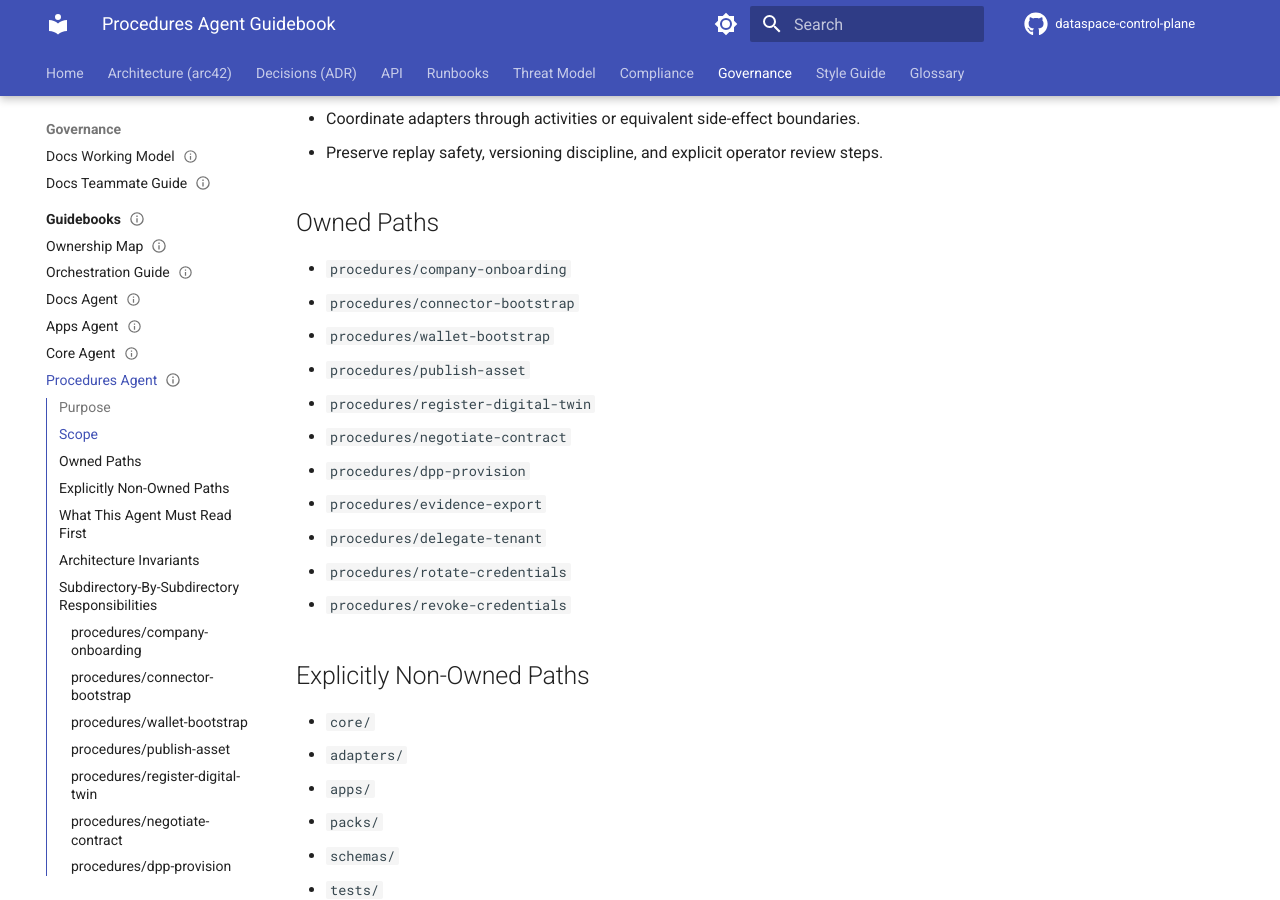
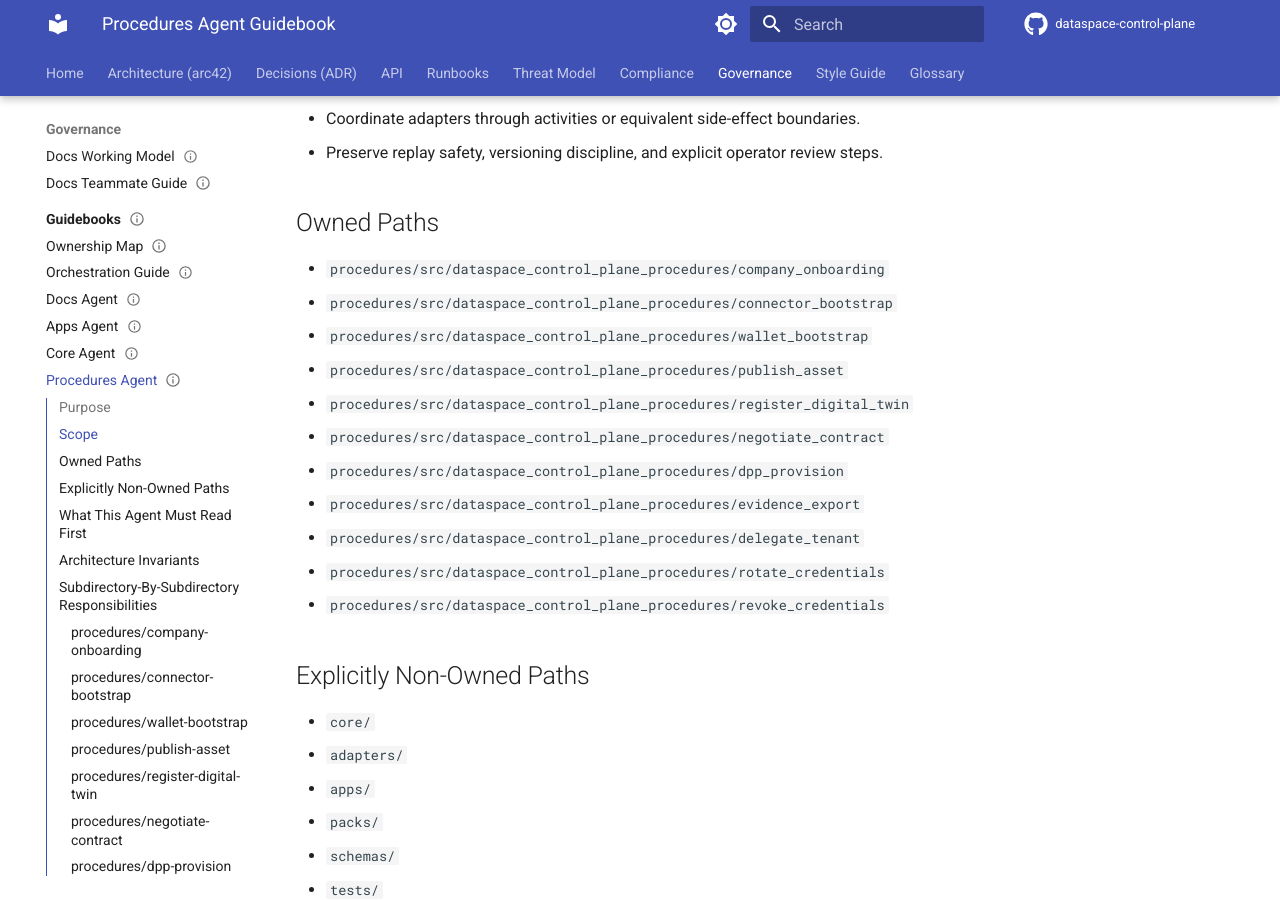
Before and after one commit to hadijannat/dataspace-control-plane, an MkDocs documentation site: the page built from docs/agents/procedures-agent.md, in a window 1280 px wide and 900 px high, scrolled down 422 px. Built offline with MkDocs 1.6.1 and Material for MkDocs 9.7.7, drawn with Linux system fonts in a browser that asks for light colours; comment, search, counter and statistics services are not loaded; the version menu is left out.

Commit message:
fix(procedures,adapters,docs): structural and import consistency fixes
procedures/wallet_bootstrap/workflow.py:
- Replace absolute package imports with relative imports to match the
  convention used in all 10 other workflow modules. Absolute imports
  inside a workflow class create a subtle replay risk: if the package is
  renamed the old history replays against new code with an ImportError
  instead of a determinism error.
- Remove unused `from dataclasses import field` import.

procedures/pyproject.toml:
- Add pythonpath = ["src"] to [tool.pytest.ini_options] so pytest invoked
  from the repo root (e.g. pytest tests/unit -k replay) can import the
  procedures package without requiring an editable install. The sys.path
  hack in procedures/tests/conftest.py only works when pytest is invoked
  from within the procedures/ directory.

docs/agents/procedures-agent.md:
- Update Owned Paths to point at the actual Python package paths under
  src/. The previous entries referenced empty hyphenated stub directories
  that were removed (they had been left over after the src/ layout
  reorganisation and served no purpose). No tracked files were removed.

adapters/dsp/ports_impl.py:
- Import _DSP_CONTEXT and _DSP_VOCAB from messages.py instead of
  redefining them. The same DSP 2025/1 constants were duplicated in both
  files; a version upgrade that updated one but not the other would
  silently produce mismatched @context values on the ACK messages.

Co-Authored-By: Claude Sonnet 4.6 <noreply@anthropic.com>

```diff
--- a/docs/agents/procedures-agent.md
+++ b/docs/agents/procedures-agent.md
@@ -18,17 +18,17 @@ status: approved
 
 ## Owned Paths
 
-- `procedures/company-onboarding`
-- `procedures/connector-bootstrap`
-- `procedures/wallet-bootstrap`
-- `procedures/publish-asset`
-- `procedures/register-digital-twin`
-- `procedures/negotiate-contract`
-- `procedures/dpp-provision`
-- `procedures/evidence-export`
-- `procedures/delegate-tenant`
-- `procedures/rotate-credentials`
-- `procedures/revoke-credentials`
+- `procedures/src/dataspace_control_plane_procedures/company_onboarding`
+- `procedures/src/dataspace_control_plane_procedures/connector_bootstrap`
+- `procedures/src/dataspace_control_plane_procedures/wallet_bootstrap`
+- `procedures/src/dataspace_control_plane_procedures/publish_asset`
+- `procedures/src/dataspace_control_plane_procedures/register_digital_twin`
+- `procedures/src/dataspace_control_plane_procedures/negotiate_contract`
+- `procedures/src/dataspace_control_plane_procedures/dpp_provision`
+- `procedures/src/dataspace_control_plane_procedures/evidence_export`
+- `procedures/src/dataspace_control_plane_procedures/delegate_tenant`
+- `procedures/src/dataspace_control_plane_procedures/rotate_credentials`
+- `procedures/src/dataspace_control_plane_procedures/revoke_credentials`
 
 ## Explicitly Non-Owned Paths
 
```
Also changed, not shown: 3 other files.
